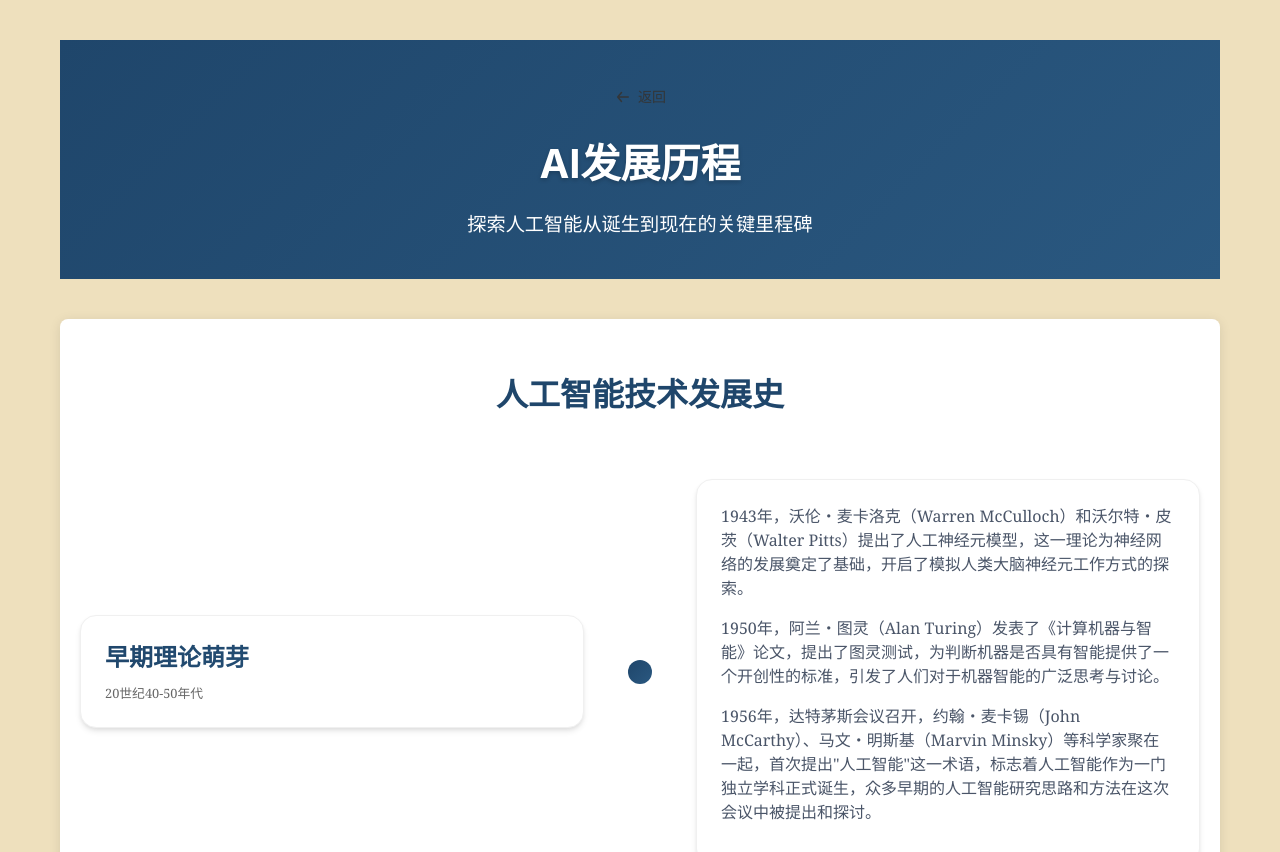
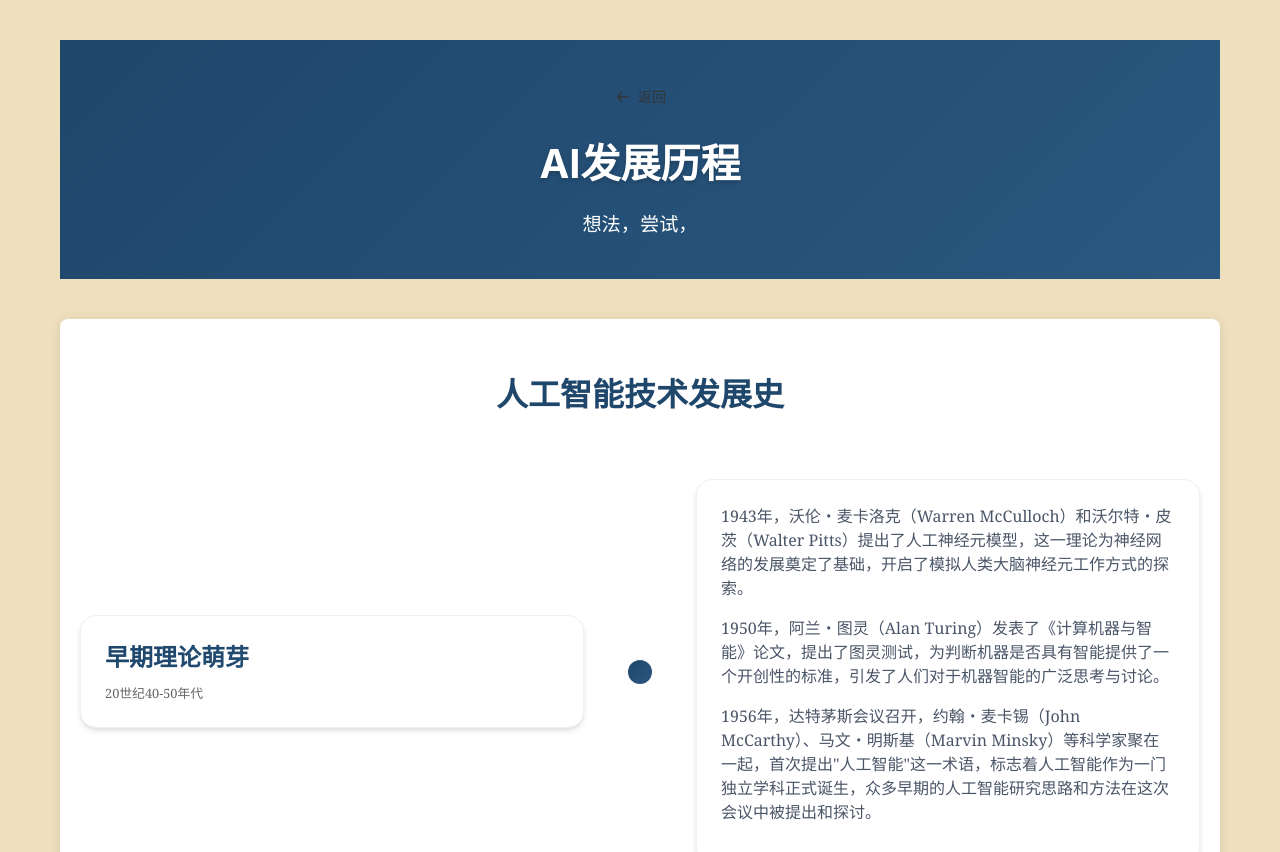
Before and after one commit to heijin-yuuby/AI-Learning-Resources-Navigator, a Vue app in the folder frontend/: page /ai-history in a window 1280 px wide. Shown: the top 852 px of the page. Built offline with nearby package versions, Linux system fonts and the light colour scheme.

Commit message:
Enhance README with Chinese version, project overview, and detailed features. Update App.vue to manage global language state and improve styling for language-specific adjustments. Modify AIHistoryPage.vue subtitle for clarity.

```diff
--- a/frontend/src/App.vue
+++ b/frontend/src/App.vue
@@ -1,6 +1,6 @@
 <script setup>
 import { NConfigProvider, NMessageProvider, darkTheme } from 'naive-ui';
-import { provide, ref } from 'vue';
+import { provide, ref, onMounted, onBeforeUnmount } from 'vue';
 // 样式已在 main.js 中导入
 
 // Set theme based on system preference (null for light, darkTheme for dark)
@@ -16,14 +16,35 @@ provide('themeVars', {
   // 为Naive UI组件添加字体
   fontFamily: 'var(--font-styrene-b)'
 });
+
+// 管理全局语言状态
+const appLanguage = ref(localStorage.getItem('language') || 'zh');
+
+// 监听语言变更事件
+const handleLanguageChange = (event) => {
+  appLanguage.value = event.detail.language;
+  document.documentElement.setAttribute('lang', appLanguage.value);
+};
+
+onMounted(() => {
+  // 初始化设置HTML的lang属性
+  document.documentElement.setAttribute('lang', appLanguage.value);
+  window.addEventListener('language-changed', handleLanguageChange);
+});
+
+onBeforeUnmount(() => {
+  window.removeEventListener('language-changed', handleLanguageChange);
+});
 </script>
 
 <template>
-  <n-config-provider :theme="theme">
-    <n-message-provider>
-      <router-view />
-    </n-message-provider>
-  </n-config-provider>
+  <div class="app" :class="{'lang-en': appLanguage === 'en'}">
+    <n-config-provider :theme="theme">
+      <n-message-provider>
+        <router-view />
+      </n-message-provider>
+    </n-config-provider>
+  </div>
 </template>
 
 <style>
@@ -35,4 +56,21 @@ provide('themeVars', {
 .n-input, .n-select, .n-dropdown {
   font-family: var(--font-styrene-b) !important;
 }
+
+html, body {
+  margin: 0;
+  padding: 0;
+  height: 100%;
+  background-color: var(--bg-primary);
+}
+
+.app {
+  height: 100%;
+}
+
+/* 英文版的一些特定样式调整 */
+.lang-en .feature-title,
+.lang-en .section-title {
+  letter-spacing: normal;
+}
 </style>
--- a/frontend/src/views/AIHistoryPage.vue
+++ b/frontend/src/views/AIHistoryPage.vue
@@ -12,7 +12,7 @@
         返回
       </n-button>
       <h1 class="page-title">AI发展历程</h1>
-      <p class="page-subtitle">探索人工智能从诞生到现在的关键里程碑</p>
+      <p class="page-subtitle">想法，尝试，</p>
     </div>
 
     <div class="content">
```
Also changed, not shown: 1 other file (tests, documents, lock files or other folders).
